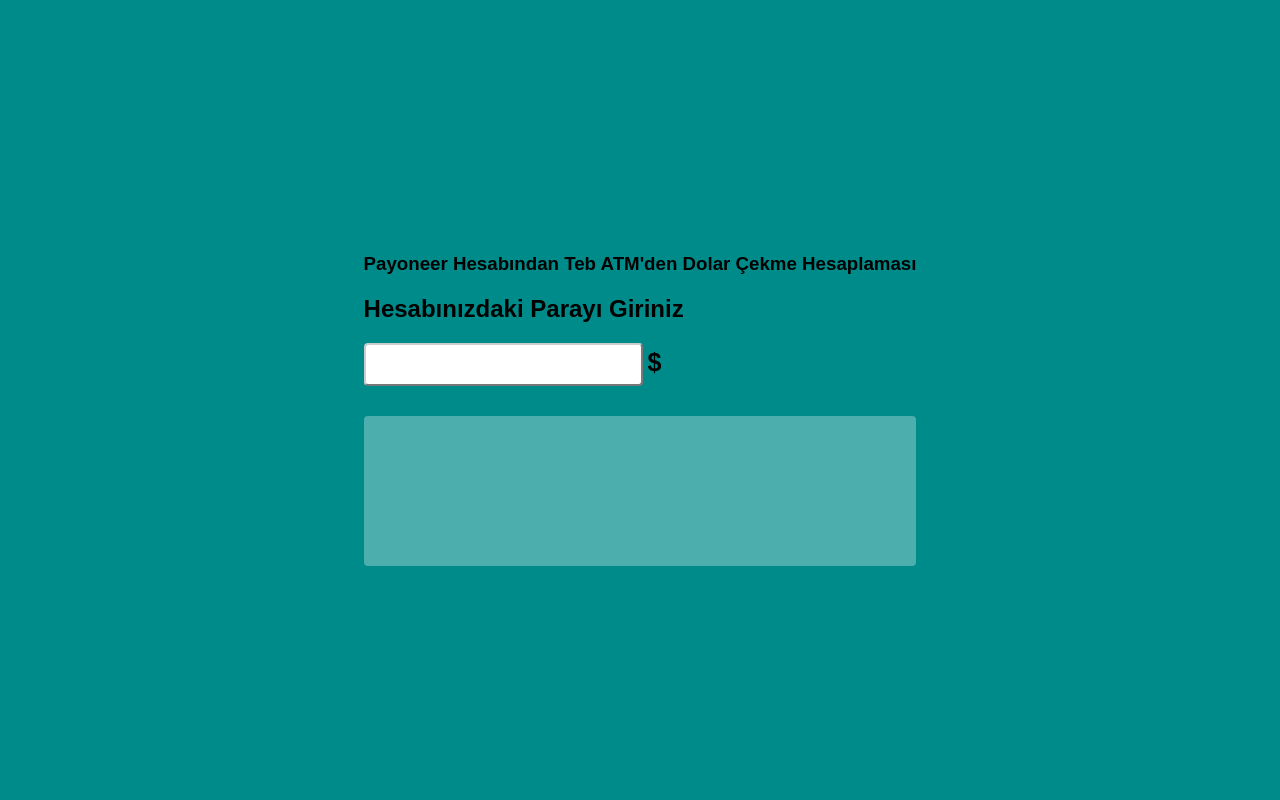
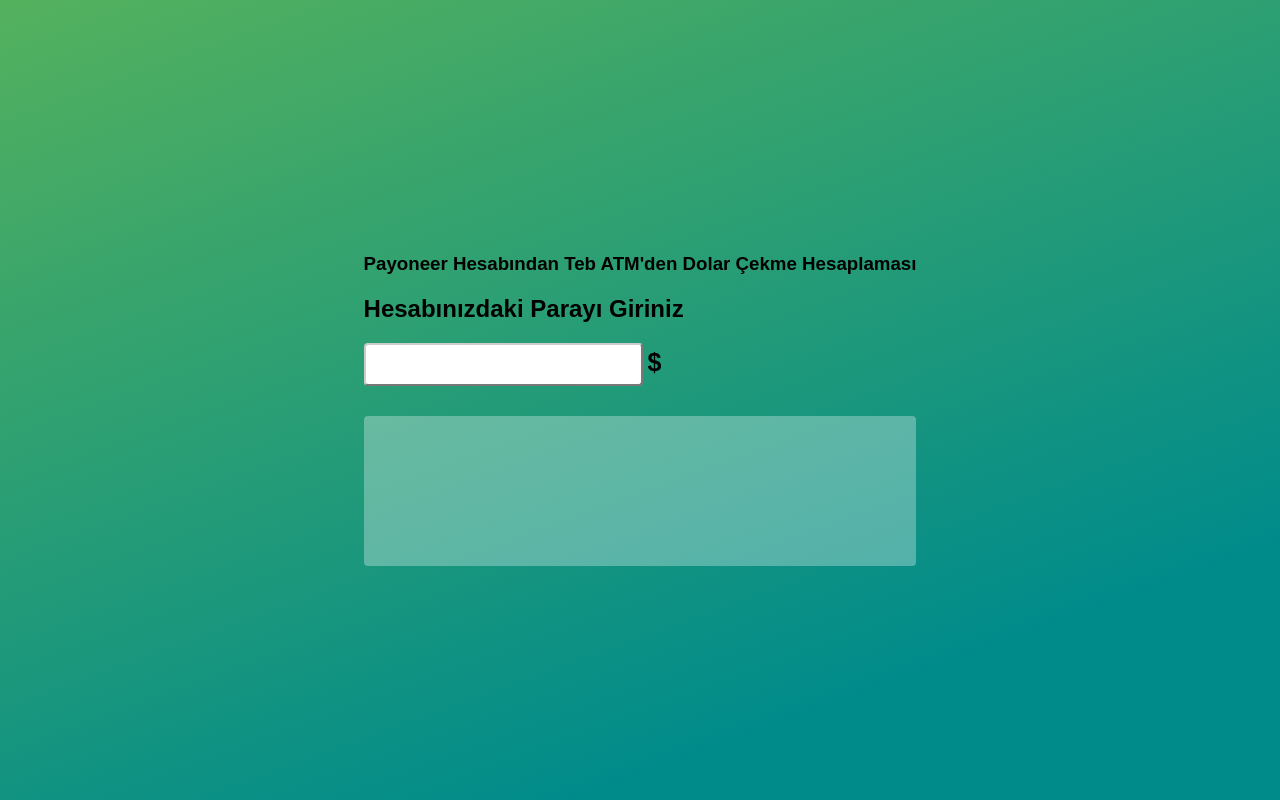
Before and after one commit to malipetek/PayoneerATMHesap, a plain HTML site: page index.html in a window 1280 px wide. Drawn offline with Linux system fonts and the light colour scheme.

Commit message:
Bakalım kullanan var mı

```diff
--- a/index.html
+++ b/index.html
@@ -5,14 +5,24 @@
     <meta name="viewport" content="width=device-width, initial-scale=1.0">
     <meta http-equiv="X-UA-Compatible" content="ie=edge">
     <title>Payoneer Para Çekme Hesabı</title>
+    <!-- Global site tag (gtag.js) - Google Analytics -->
+    <script async src="https://www.googletagmanager.com/gtag/js?id=UA-65861631-5"></script>
+    <script>
+        window.dataLayer = window.dataLayer || [];
+        function gtag() { dataLayer.push(arguments); }
+        gtag('js', new Date());
+
+        gtag('config', 'UA-65861631-5');
+    </script>
 </head>
 <style>
 body, html {
 width: 100%;
 height: 100%;
+background-color: darkcyan;
 }
 body{
-background-color: darkcyan;
+background: -webkit-linear-gradient(-70deg, rgba(255, 255, 0, 0.329) 0%, transparent 80%);
 margin: 0;
 display: flex;
 justify-content: center;
@@ -22,6 +32,7 @@ padding: 20%;
 *{
     box-sizing: border-box;
     font-family: sans-serif;
+    transition: all 1s;
 }
 input{
     padding: 8px 5px;
@@ -34,7 +45,11 @@ input:focus{
     outline: none;
     border-style: inset;
 }
-
+.clearfix::after {
+    content: "";
+    clear: both;
+    display: table;
+}
 .result{
     font-size: 5vmin;
     padding: 5%;
@@ -42,6 +57,7 @@ input:focus{
     margin: 30px 0 0 0;
     border-radius: 4px;
     min-height: 150px;
+    max-height: auto;
 }
 .input-wrapper{
     display: flex;
@@ -52,7 +68,7 @@ input:focus{
         <h3>Payoneer Hesabından Teb ATM'den Dolar Çekme Hesaplaması</h3>
         <h2>Hesabınızdaki Parayı Giriniz</h2>
         <div class="input-wrapper"> <input oninput="payoneerMaxCekim(value)" type="number"><span style="margin: 5px; font-size: 25px; font-weight: bold;">$</span></div>
-        <div class="result">
+        <div class="result clearfix">
 
         </div>
     </div>
```
